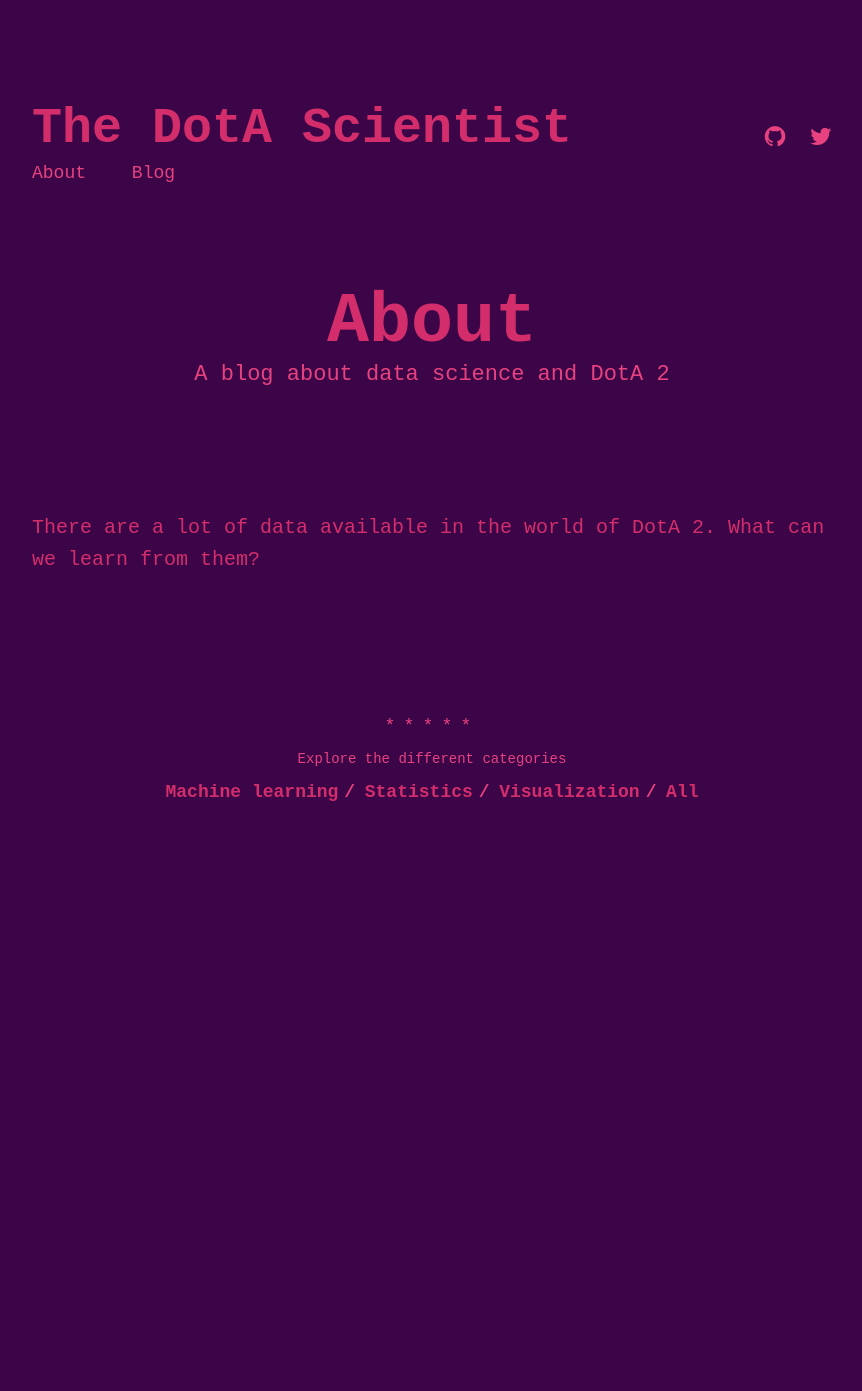
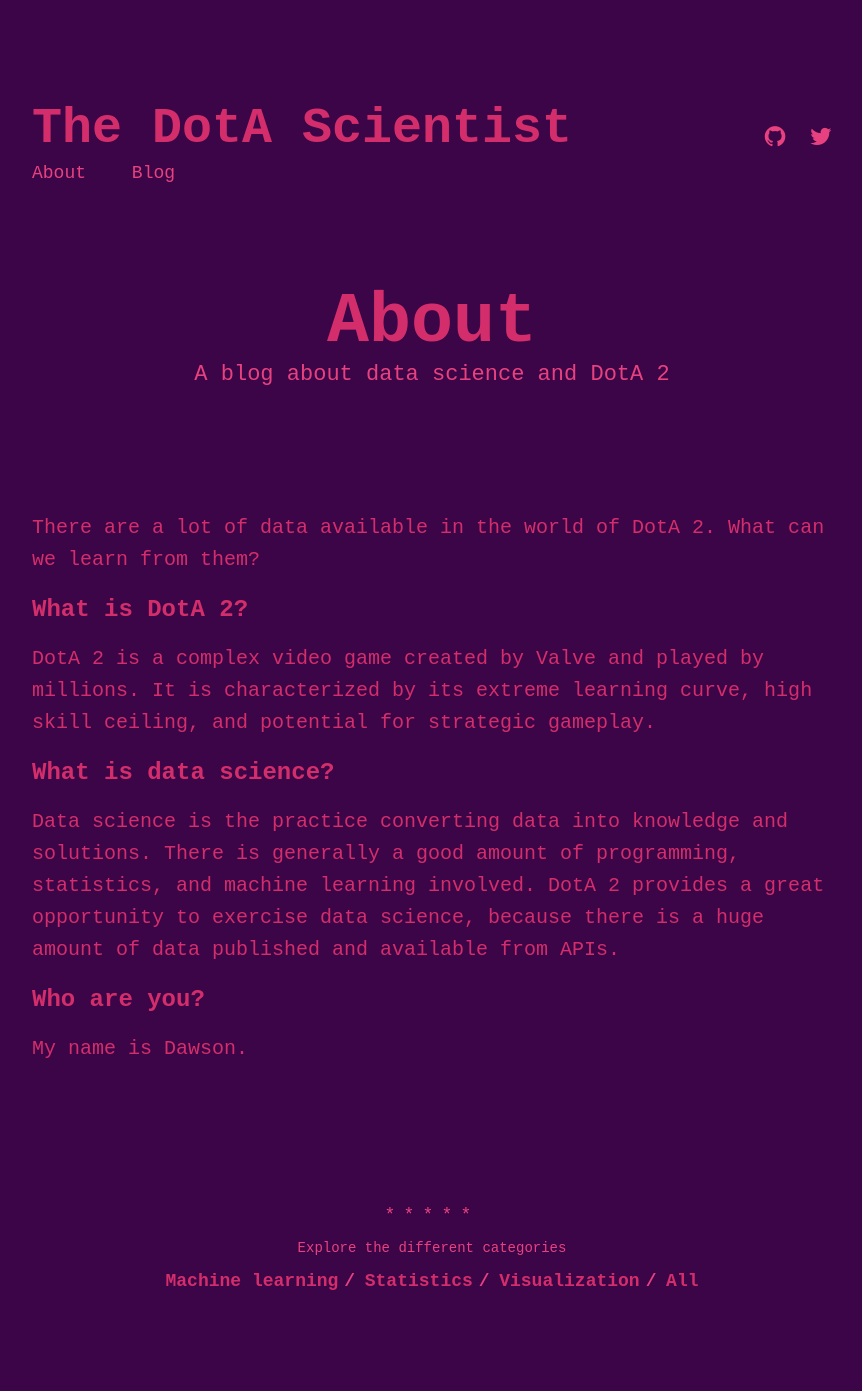
Before and after one commit to dawsoneliasen/thedotascientist, a Jekyll site: the page built from about.md, in a window 1280 px wide. Shown: the whole page, without its empty margins (208-1070 px from the left). Built offline with Jekyll 4.4.1, drawn with Linux system fonts in a browser that asks for light colours; before the commit the page ends 902 px from its top, so only the background shows below that.

Commit message:
more stuff in about

```diff
--- a/about.md
+++ b/about.md
@@ -6,3 +6,12 @@ permalink: /about/
 ---
 
 There are a lot of data available in the world of DotA 2. What can we learn from them?
+
+## What is DotA 2?
+DotA 2 is a complex video game created by Valve and played by millions. It is characterized by its extreme learning curve, high skill ceiling, and potential for strategic gameplay.
+
+## What is data science?
+Data science is the practice converting data into knowledge and solutions. There is generally a good amount of programming, statistics, and machine learning involved. DotA 2 provides a great opportunity to exercise data science, because there is a huge amount of data published and available from APIs.
+
+## Who are you?
+My name is Dawson.
```
